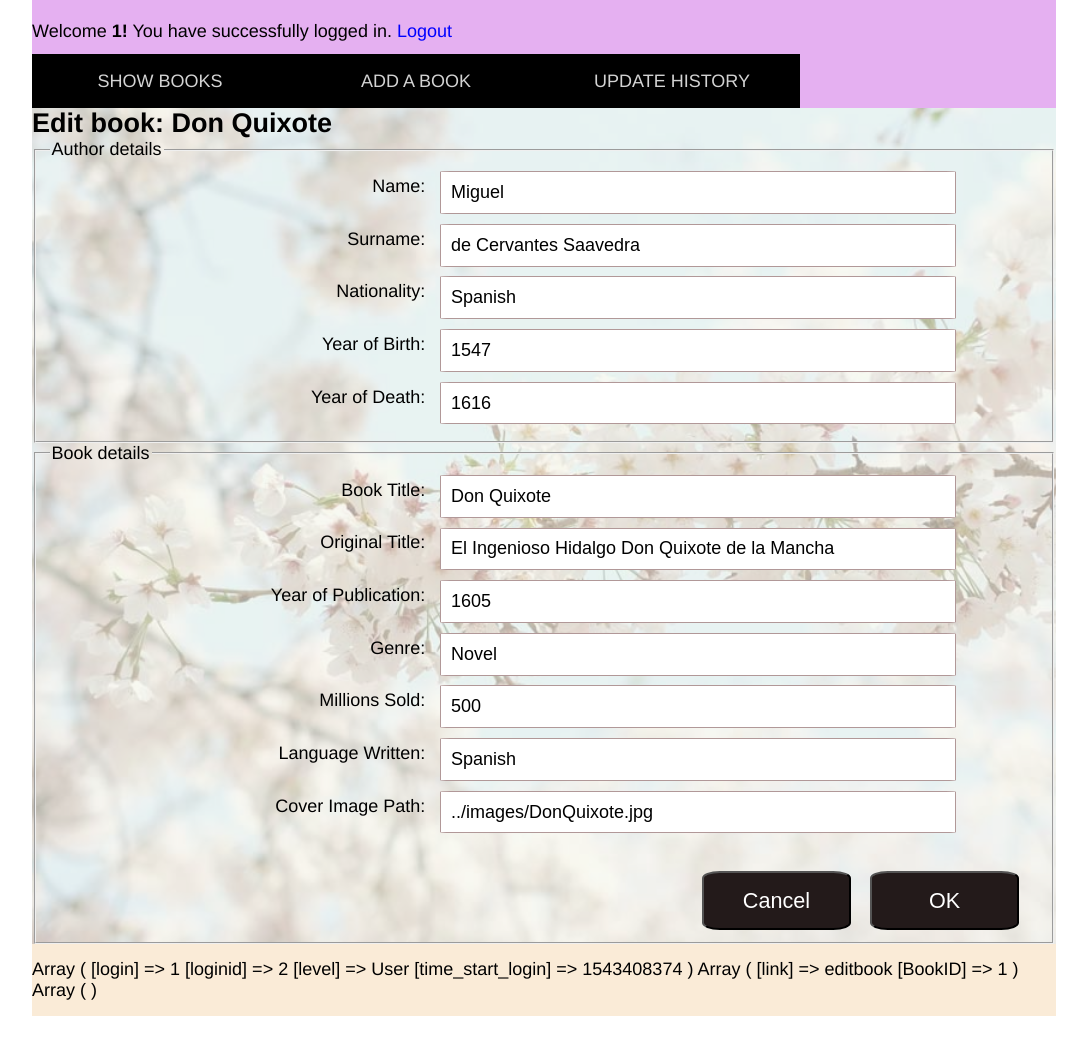
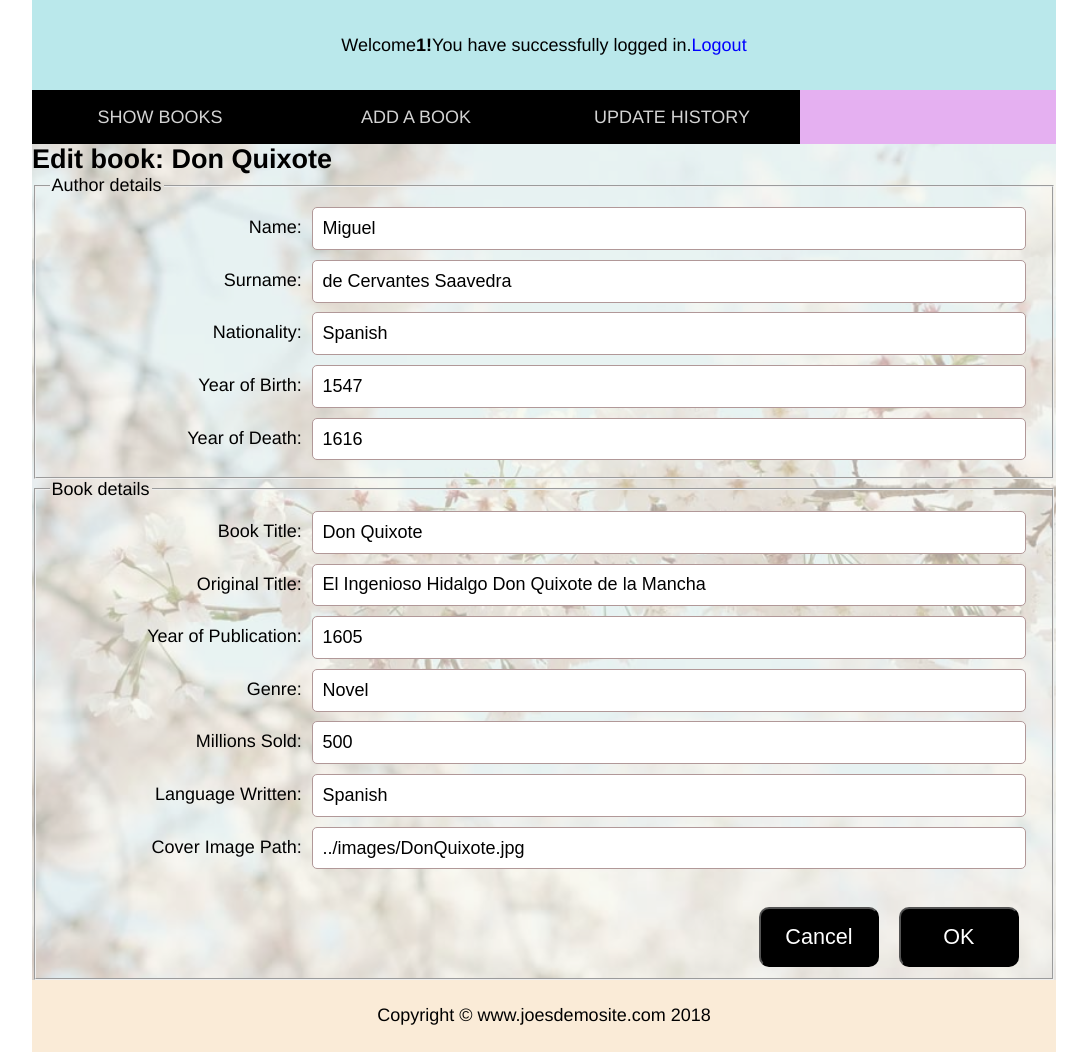
Before and after one commit to XiaozhouCui/books, a PHP site: page /view/pages/adminBookCentral.php?link=editbook&BookID=1 in a window 1280 px wide. Shown: the whole page, without its empty margins (96-1183 px from the left). Before the commit the page ends 1016 px from the top, so only its background shows below. Run offline with PHP 8.4, Linux system fonts and the light colour scheme; a user stored in the database is signed in; data comes from the database, SQL or seed files in the repository.

Commit message:
fixed css

```diff
--- a/view/css/resCSS.css
+++ b/view/css/resCSS.css
@@ -21,6 +21,10 @@ html{
 	background-position: center;
 }
 .header {
+	display: flex;
+	flex-wrap: wrap;
+	align-items: center;
+	justify-content: center;
 	width:100%;
 	height:5em;
   	order: 1;
@@ -122,34 +126,54 @@ figcaption { /*keep the buttons at the bottom of figcaption*/
 	background-color: gainsboro;
 }
 
+
+
+
 label{
-	width:37%;
+	width:25%;
 	float:left;
 	text-align:right;
-	padding:0.5%;
+	padding-top:10px;
 	margin:0.5%;
 	font-size:1em;
 }
-input[type="text"],input[type="email"]{
-	width:50%;
+input[type="text"],input[type="email"], input[type="password"]{
+	width:70%;
 	float:left;
 	padding:1%;
 	margin:0.5%;
 	font-size:1em;
 	border:1px solid #B19898;
-	border-radius:2%;
+	border-radius:5px;
 }
+
+input[type="radio"] {
+	margin-top: 20px;
+}
+
 input[type="submit"], input[type='button']{
 	float:right;
-	padding:1.5%;
+	padding:15px;
 	font-size:1.2em;
-	border-radius: 12%;
-	width:15%;
-	background-color:#231A1A;
+	border-radius: 10px;
+	min-width:120px;
+	background-color:black;
 	color:white;
 	margin-top:1.5em;
 	margin-right: 2%;
+	transition: 0.5s
 }
+
+input[type="submit"]:hover, input[type='button']:hover {
+	background-color:tomato;
+	cursor: pointer;
+}
+
+.buttons {
+	position: relative;
+	width: 100%;
+}
+
 .black {
 	font-size: 1em;
 	width: 100%;
--- a/view/pages/editBookForm.php
+++ b/view/pages/editBookForm.php
@@ -40,8 +40,10 @@ $result = $stmt->fetch(PDO::FETCH_ASSOC);
 			<label>Cover Image Path:</label>
 			<input type="text" name=cip maxlength="255" size="50" value="<?php echo $result['coverImagePath'] ?>" required><br><br>
 			<input type="hidden" name="actiontype" value="editbook"/>
-			<input type="submit" value="OK">
-			<input type="button" onclick="location.href='?link=showbooks';" value="Cancel" />
+			<div class="buttons">
+				<input type="submit" value="OK">
+				<input type="button" onclick="location.href='?link=showbooks';" value="Cancel" />
+			</div>
 		</fieldset>
 	</form>
 </div>
--- a/view/pages/footer.php
+++ b/view/pages/footer.php
@@ -1,10 +1,6 @@
 <div class="contentRight"></div>
   <footer>
-  <p><?php
-    print_r($_SESSION);
-    print_r($_GET);
-    print_r($_POST);
-  ?></p>
+  <p>Copyright &copy; www.joesdemosite.com 2018</p>
   </footer>
 </div>
 </body>
--- a/view/pages/header.php
+++ b/view/pages/header.php
@@ -7,8 +7,8 @@
 </head>
 <body>
 <div class="flex-container">
-  <header class="nav">
-    <?php echo '<br>Welcome <strong> '.$_SESSION['login'].'!</strong> You have successfully logged in. <a style="color:blue" href="../../controller/pdoLogout.php">Logout</a>';?>
+  <header class="header">
+    <?php echo 'Welcome <strong>'.$_SESSION['login'].'!</strong> You have successfully logged in. <a style="color:blue" href="../../controller/pdoLogout.php">Logout</a>';?>
   </header>
   <nav class="nav">
     <div class="menuItem"><a href="?link=showbooks">SHOW BOOKS</a></div>
```
Also changed, not shown: index.php (+8 -4 lines).
